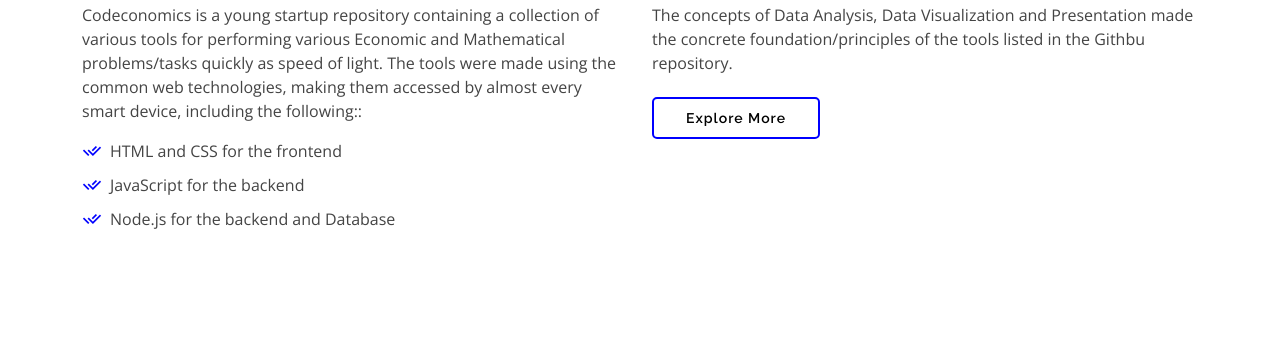
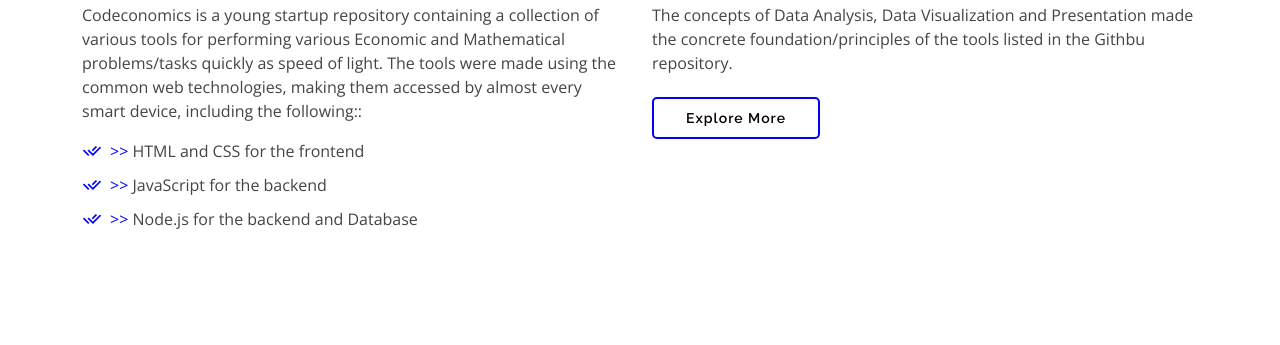
Before and after one commit to EMMA-MATIKO/landing-page, a plain HTML site: page index.html in a window 1280 px wide. Shown: the part 965-1310 px from the top of the page. Drawn offline with nearby package versions, Linux system fonts and the light colour scheme.

Commit message:
Update index.html

```diff
--- a/index.html
+++ b/index.html
@@ -85,9 +85,9 @@
               Codeconomics is a young startup repository containing a collection of various tools for performing various Economic and Mathematical problems/tasks quickly as speed of light. The tools were made using the common web technologies, making them accessed by almost every smart device, including the following::
             </p>
             <ul>
-              <li><i class="ri-check-double-line"></i> HTML and CSS for the frontend</li>
-              <li><i class="ri-check-double-line"></i> JavaScript for the backend</li>
-              <li><i class="ri-check-double-line"></i> Node.js for the backend and Database</li>
+              <li><i class="ri-check-double-line"></i> <span style="color: blue;">>></span> HTML and CSS for the frontend</li>
+              <li><i class="ri-check-double-line"></i> <span style="color: blue;">>></span> JavaScript for the backend</li>
+              <li><i class="ri-check-double-line"></i> <span style="color: blue;">>></span> Node.js for the backend and Database</li>
             </ul>
           </div>
           <div class="col-lg-6 pt-4 pt-lg-0">
```
